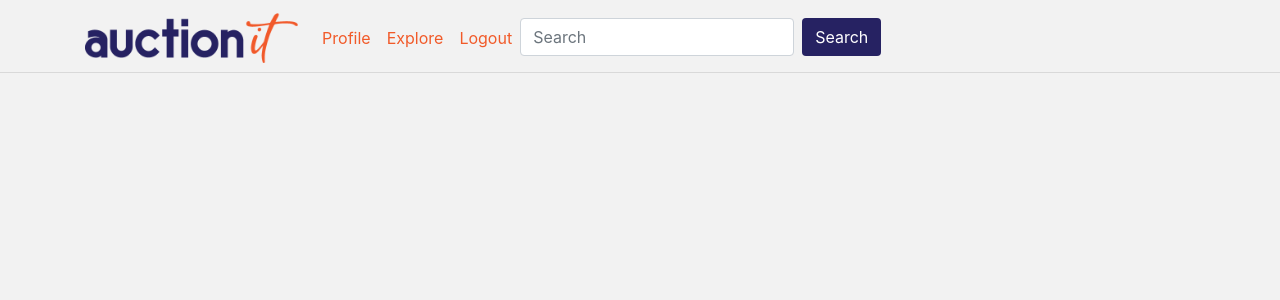
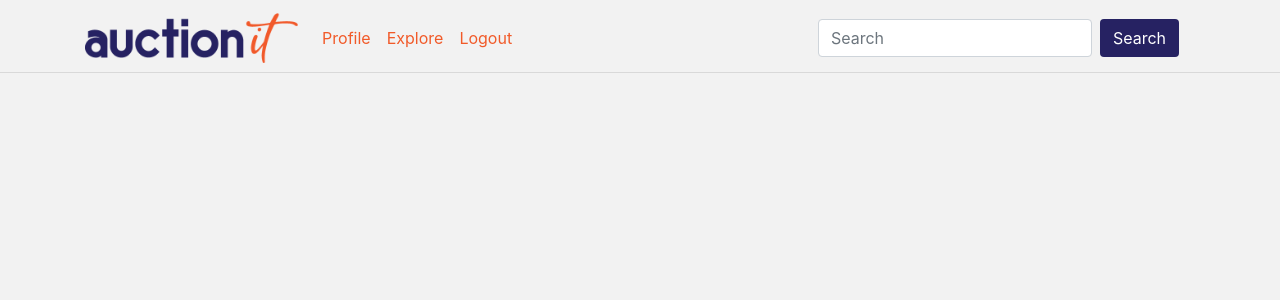
Before and after one commit to stuhops/AuctionIt, a Django app: template templates/navbar.html in a window 1280 px wide. Shown: the top 300 px of the page. Run offline with Django 3.2, Linux system fonts and the light colour scheme; the template is opened without the code that fills it, so the values that code supplies are empty; some libraries are stand-ins or nearby versions.

Commit message:
Took the form out of the list so that it would float right

```diff
--- a/templates/navbar.html
+++ b/templates/navbar.html
@@ -24,8 +24,8 @@
                     <li class="nav-item">
                         <a class="nav-link" href="{% url 'logout' %}" >Logout</a>
                     </li>
+                </ul>
 
-                    <li class="nav-item">
                     <!-- Left aligned -->
                     <!-- TODO: Add a search component -->
                     <form class="form-inline ml-auto" method="post" action="{% url 'auctions:explore' %}">
@@ -33,8 +33,6 @@
                         <input class="form-control mr-sm-2" type="text" placeholder="Search">
                         <button class="btn active" type="submit">Search</button>
                     </form>
-                    </li>
-                </ul>
             </div>
         </nav>
     </div>
```
Lines whose indentation alone changed are shown as unchanged.
